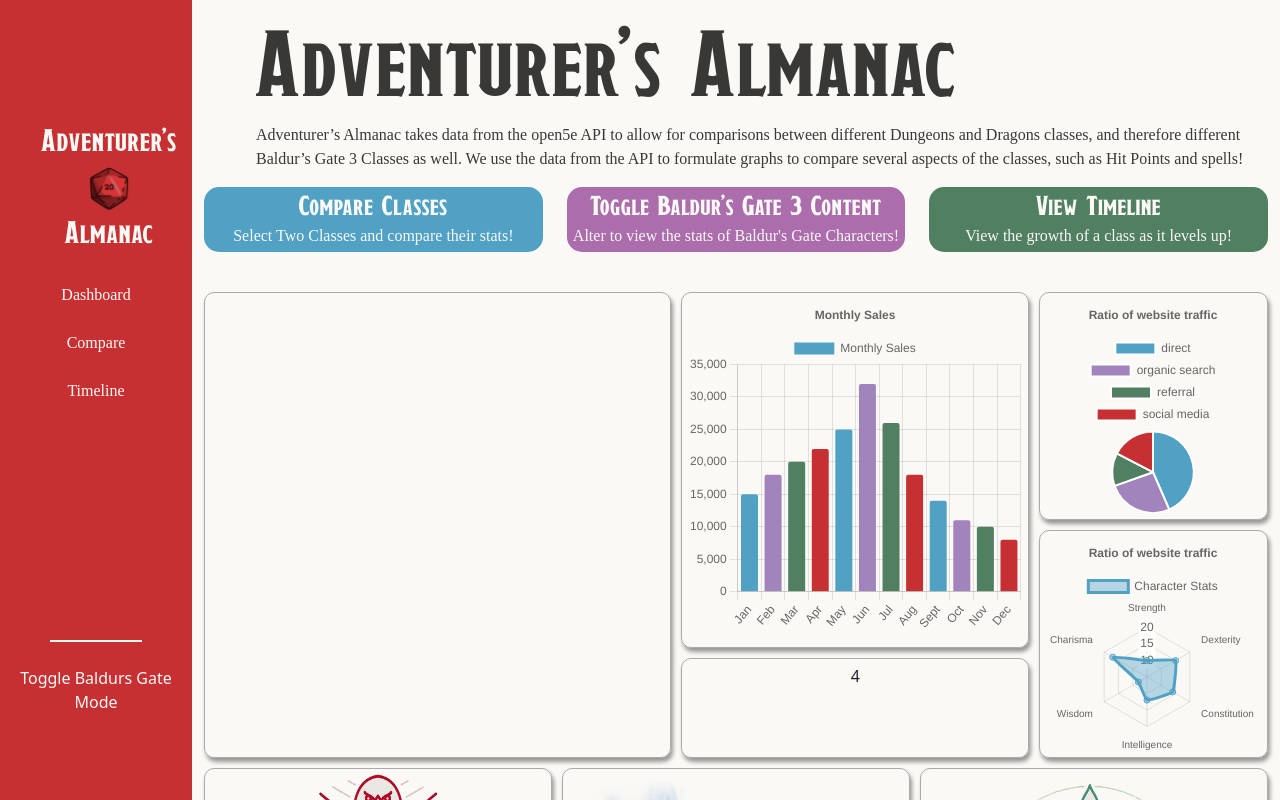
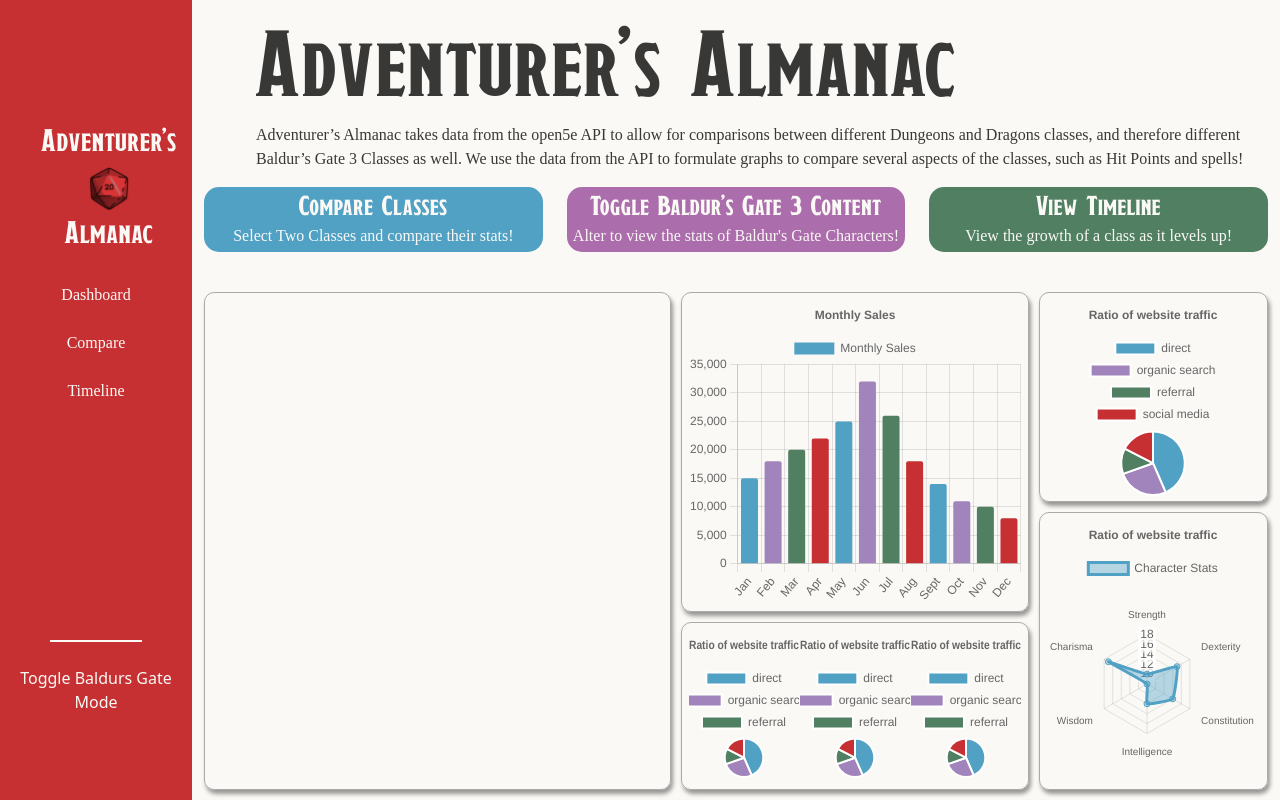
Before and after one commit to KurtSchwimmbacher/DV200ReactApplication, a React (Create React App) app in the folder dndstats/: page / in a window 1280 px wide. Shown: the top 800 px of the page. Built offline with nearby package versions, Linux system fonts and the light colour scheme; a web font is replaced by a local one.

Commit message:
add mini pies to dashboard
add three instances of mini pies to dashboard

```diff
--- a/dndstats/src/components/BentoGrid.css
+++ b/dndstats/src/components/BentoGrid.css
@@ -67,3 +67,12 @@
     width: 100%;
     height: 100%;
 }
+
+.chart-container{
+    height: 100%;
+}
+
+.pie-col{
+    width: 33%;
+    display: inline-block;
+}
--- a/dndstats/src/components/BentoGrid.js
+++ b/dndstats/src/components/BentoGrid.js
@@ -3,7 +3,7 @@
 import "./BentoGrid.css";
 
 // import chart.js and charts
-import { Chart } from "chart.js/auto";
+import { Chart as ChartJS, defaults } from "chart.js/auto";
 import { CategoryScale } from "chart.js/auto";
 import Piechart from "./graphs/Piechart";
 import BarGraph from "./graphs/BarGraph";
@@ -17,7 +17,9 @@
 // important other components
 import Carousel from "../components/Carousel";
 
-Chart.register(CategoryScale);
+ChartJS.register(CategoryScale);
+defaults.maintainAspectRatio = false;
+defaults.responsive = true;
 
 function BentoGrid() {
 
@@ -63,7 +65,11 @@
         <div className="grid3 grid-con">
             <Piechart chartData={piechartData} />
         </div>
-        <div className="grid4 grid-con">4</div>
+        <div className="grid4 grid-con">
+            <div className="pie-col"><Piechart chartData={piechartData} /></div>
+            <div className="pie-col"><Piechart chartData={piechartData} /></div>
+            <div className="pie-col"><Piechart chartData={piechartData} /></div>
+        </div>
         <div className="grid5 grid-con">
             <RadarChart chartData={radarGraphData} />
         </div>
--- a/dndstats/src/components/graphs/BarGraph.js
+++ b/dndstats/src/components/graphs/BarGraph.js
@@ -7,7 +7,7 @@
       <Bar
         data={chartData}
         options={{
-            aspectRatio: 1,
+            // aspectRatio: 1,
           plugins: {
             title: {
               display: true,
```
